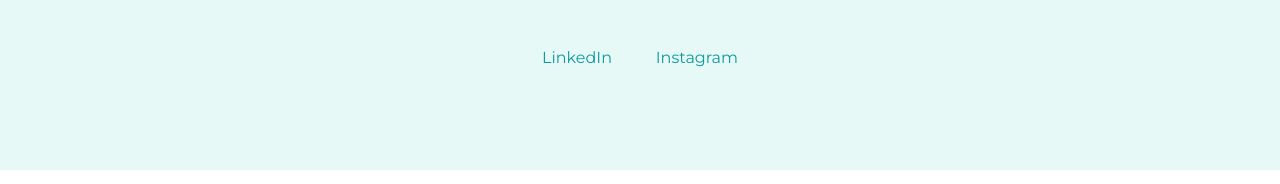
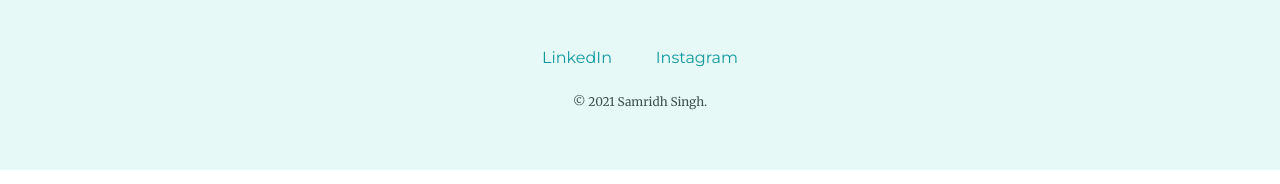
Before and after one commit to thisissamridh/cv, a plain HTML site: page index.html in a window 1280 px wide. Shown: the part 2645-2829 px from the top of the page. Drawn offline with nearby package versions, Linux system fonts and the light colour scheme; a web font is replaced by a local one.

Commit message:
Update styles.css

```diff
--- a/css/styles.css
+++ b/css/styles.css
@@ -89,7 +89,6 @@ a:hover {
 }
 
 .copyright {
-  color: #EAF6F6;
   font-size: 0.75rem;
   padding: 20px 0;
 }
```
